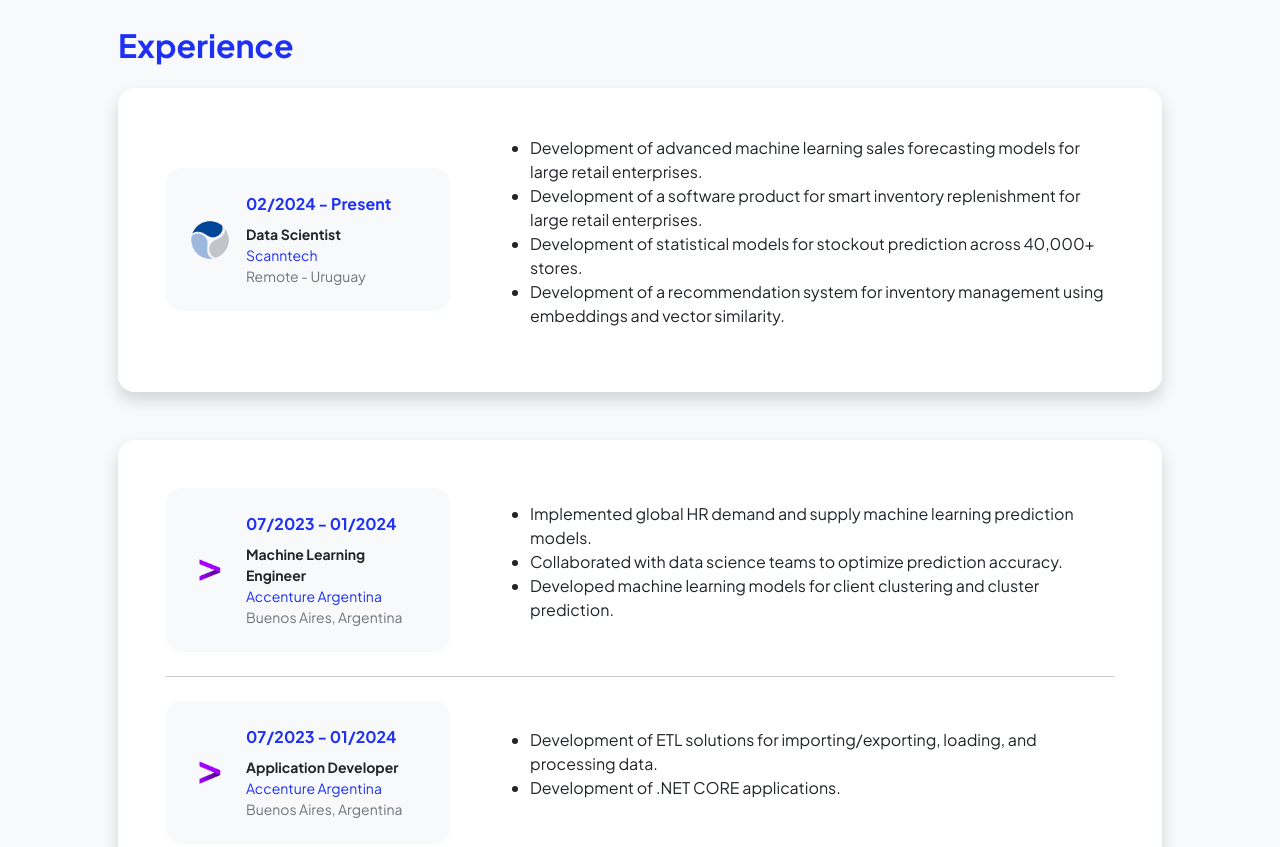
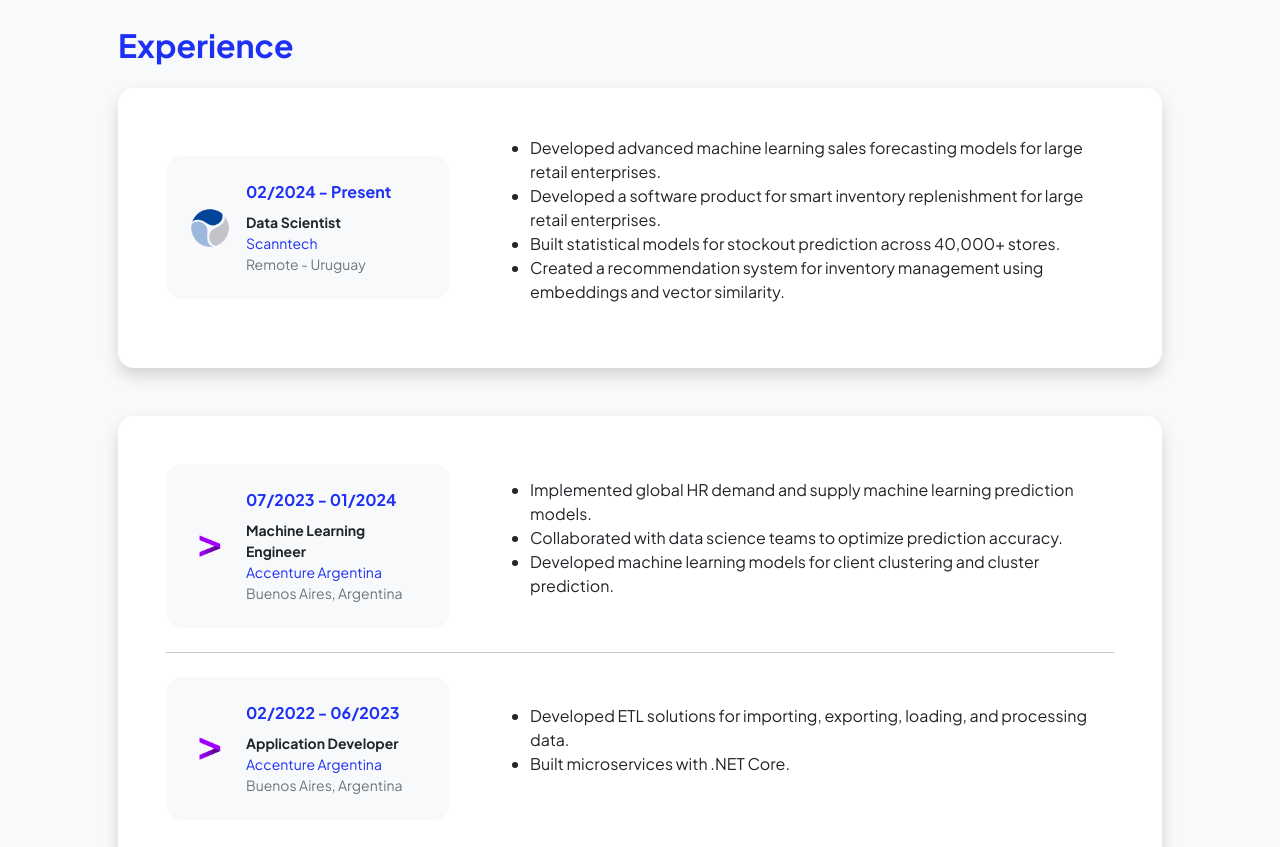
Before and after one commit to SantiagoRomanoOddone/personal-web-site, a plain HTML site: page resume.html in a window 1280 px wide. Shown: the part 200-1047 px from the top of the page. Drawn offline with nearby package versions, Linux system fonts and the light colour scheme.

Commit message:
fixing info resume

```diff
--- a/resume.html
+++ b/resume.html
@@ -61,10 +61,10 @@
 
                         <div class="col-lg-8">
                             <ul>
-                                <li>Development of advanced machine learning sales forecasting models for large retail enterprises.</li>
-                                <li>Development of a software product for smart inventory replenishment for large retail enterprises.</li>
-                                <li>Development of statistical models for stockout prediction across 40,000+ stores.</li>
-                                <li>Development of a recommendation system for inventory management using embeddings and vector similarity.</li>
+                                <li>Developed advanced machine learning sales forecasting models for large retail enterprises.</li>
+                                <li>Developed a software product for smart inventory replenishment for large retail enterprises.</li>
+                                <li>Built statistical models for stockout prediction across 40,000+ stores.</li>
+                                <li>Created a recommendation system for inventory management using embeddings and vector similarity.</li>
                             </ul>
                         </div>
                     </div>
@@ -107,7 +107,7 @@
                                 <img src="assets/accenture.png" alt="Accenture Logo" class="me-3" style="width: 40px; height: auto;">
 
                                 <div>
-                                    <div class="text-primary fw-bolder mb-2">07/2023 - 01/2024</div>
+                                    <div class="text-primary fw-bolder mb-2">02/2022 - 06/2023</div>
                                     <div class="small fw-bolder">Application Developer</div>
                                     <div class="small text-muted">
                                         <a href="https://www.accenture.com/ar-es" target="_blank" class="text-decoration-none">Accenture Argentina</a>
@@ -118,8 +118,8 @@
                         </div>
                         <div class="col-lg-8">
                             <ul>
-                                <li>Development of ETL solutions for importing/exporting, loading, and processing data.</li>
-                                <li>Development of .NET CORE applications.</li>
+                                <li>Developed ETL solutions for importing, exporting, loading, and processing data.</li>
+                                <li>Built microservices with .NET Core.</li>
                             </ul>
                         </div>
                     </div>
@@ -140,7 +140,7 @@
                             <div class="bg-light p-4 rounded-4 d-flex align-items-center">
                                 <img src="assets/UTDT.png" alt="Di Tella Logo" class="me-3" style="width: 40px; height: auto;">
                                 <div>
-                                    <div class="text-secondary fw-bolder mb-2">03/2023 - Present</div>
+                                    <div class="text-secondary fw-bolder mb-2">03/2023 - 04/2025</div>
                                     <div class="small fw-bolder">Master in Management + Analytics</div>
                                     <div class="small text-muted">
                                         <a href="https://www.utdt.edu/listado_contenidos.php?id_item_menu=25098" target="_blank" class="text-decoration-none">Torcuato Di Tella University</a>
```
